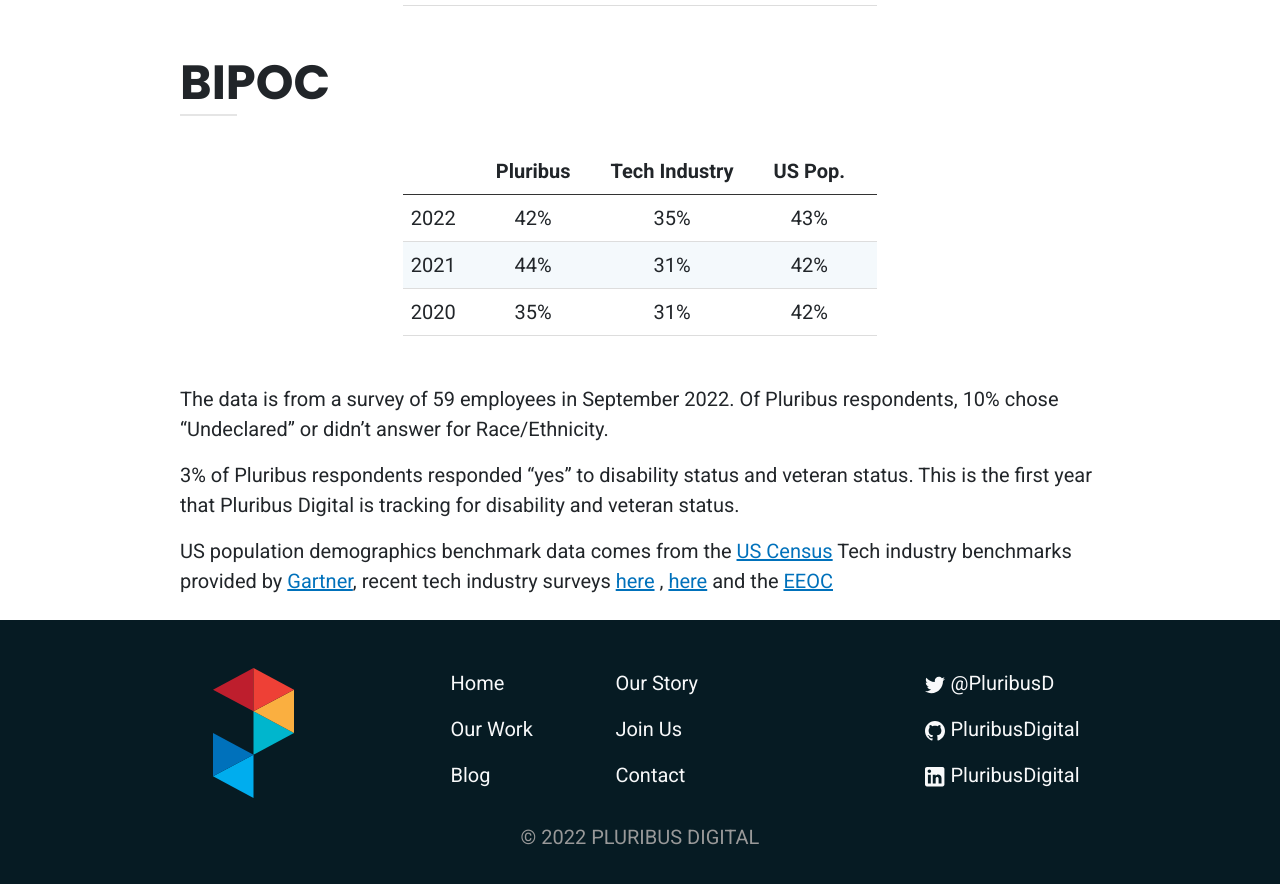
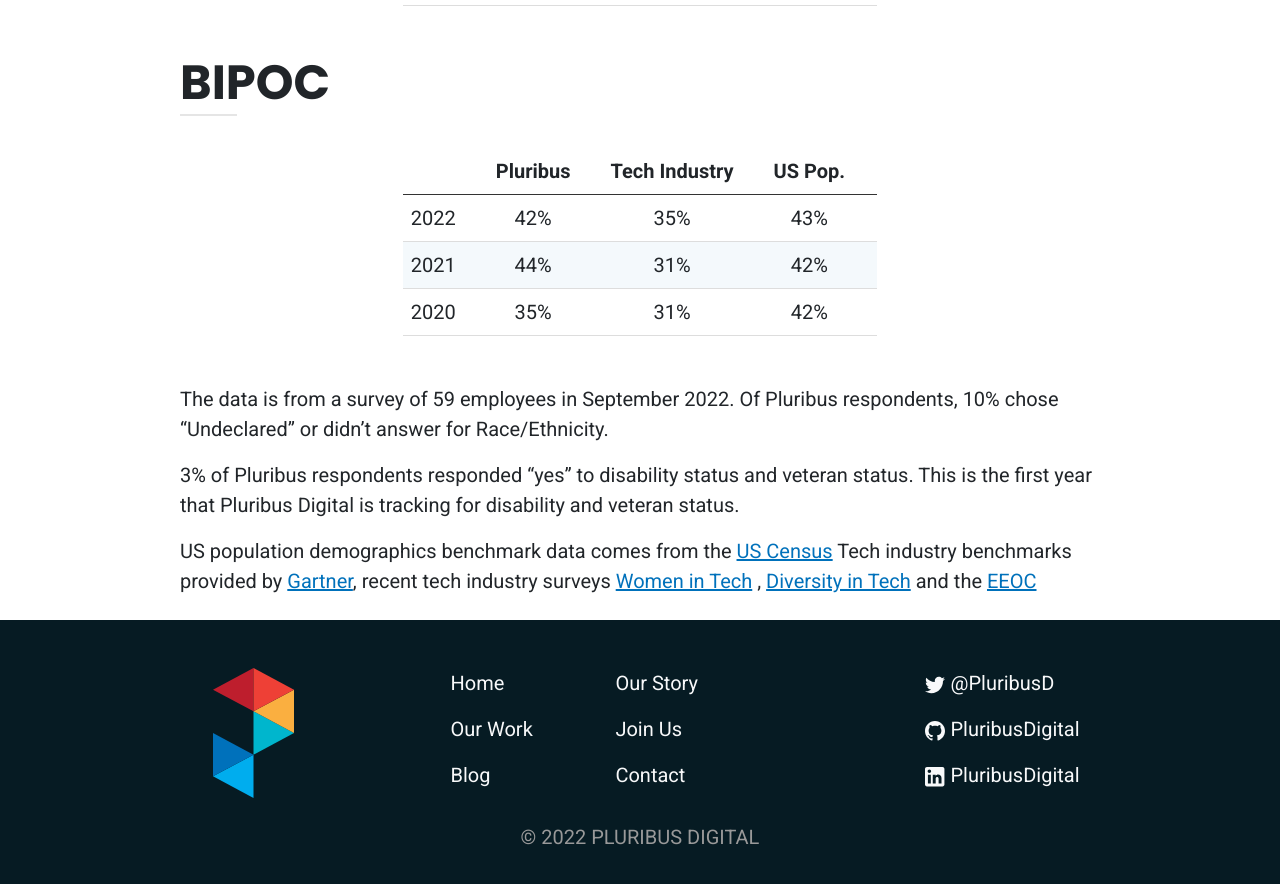
Before and after one commit to PluribusDigital/pluribusdigital-com, a Jekyll site: the page built from content/story/diversity.md, in a window 1280 px wide and 900 px high, scrolled down 688 px. Shown: the top 884 px of the window. Built offline with Jekyll 4.4.1, drawn with Linux system fonts in a browser that asks for light colours.

Commit message:
Update diversity.md

```diff
--- a/content/story/diversity.md
+++ b/content/story/diversity.md
@@ -29,5 +29,5 @@
 
 3% of Pluribus respondents responded "yes" to disability status and veteran status. This is the first year that Pluribus Digital is tracking for disability and veteran status.
 
-US population demographics benchmark data comes from the [US Census](https://www.census.gov/quickfacts/fact/table/US/PST045221) Tech industry benchmarks provided by [Gartner](https://www.gartner.com/en/articles/how-women-in-it-are-championing-change), recent tech industry surveys [here](https://explodingtopics.com/blog/women-in-tech#women-in-tech-stats) , [here](https://www.zippia.com/advice/diversity-in-high-tech-statistics/#:~:text=White%20workers%20make%20up%20a,Black%20employees%20make%20up%207%25) and the [EEOC](
+US population demographics benchmark data comes from the [US Census](https://www.census.gov/quickfacts/fact/table/US/PST045221) Tech industry benchmarks provided by [Gartner](https://www.gartner.com/en/articles/how-women-in-it-are-championing-change), recent tech industry surveys [Women in Tech](https://explodingtopics.com/blog/women-in-tech#women-in-tech-stats) , [Diversity in Tech](https://www.zippia.com/advice/diversity-in-high-tech-statistics/#:~:text=White%20workers%20make%20up%20a,Black%20employees%20make%20up%207%25) and the [EEOC](
 https://www.eeoc.gov/special-report/diversity-high-tech)
```
